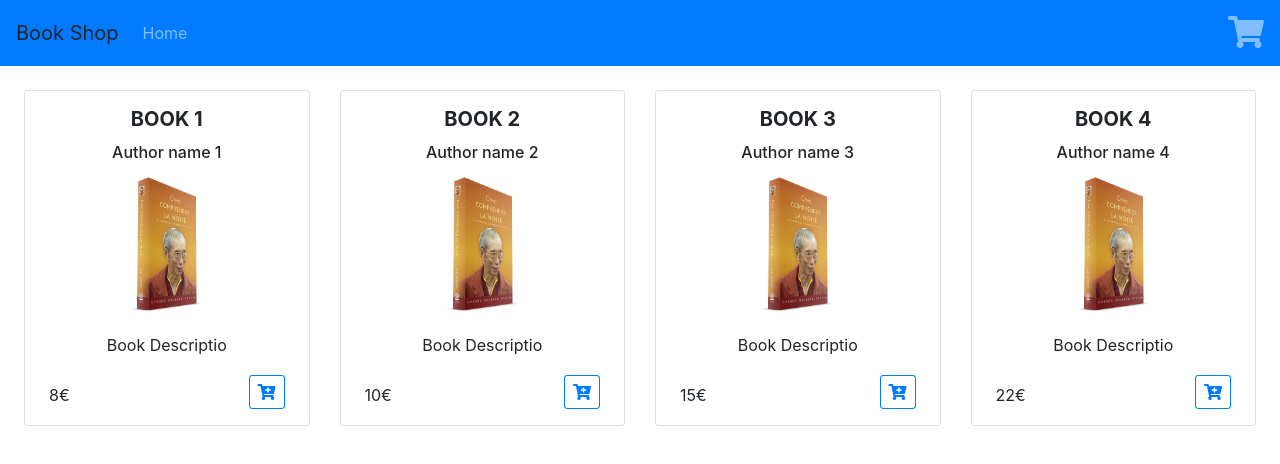
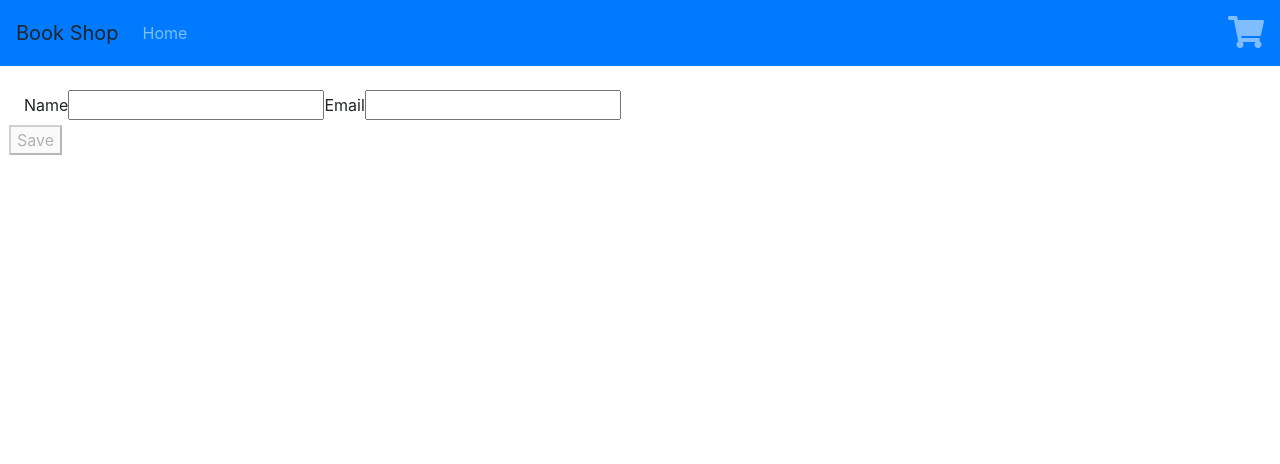
Before and after one commit to salazar-codes/jest-app-for-testing, an Angular app: page /#/form in a window 1280 px wide. Before the commit this address led to /#/home. Shown: the top 464 px of the page. Built offline with nearby package versions, Linux system fonts and the light colour scheme; data requests are answered from the project's data file.

Commit message:
test: add form control tests

```diff
--- /dev/null
+++ b/src/app/pages/form/form.component.html
@@ -0,0 +1,9 @@
+<form [formGroup]="form">
+  <label>Name</label>
+  <input formControlName="name" />
+  <label>Email</label>
+  <input formControlName="email" />
+  <div class="row">
+    <button (click)="onSave()" [disabled]="!form.valid">Save</button>
+  </div>
+</form>
--- /dev/null
+++ b/src/app/pages/form/form.component.ts
@@ -0,0 +1,32 @@
+import { Component, OnInit } from '@angular/core';
+import { FormBuilder, FormGroup, Validators } from '@angular/forms';
+
+@Component({
+  selector: 'app-form',
+  templateUrl: './form.component.html',
+  styleUrls: ['./form.component.scss']
+})
+export class FormComponent implements OnInit {
+
+  public form: FormGroup;
+
+  constructor(
+    private readonly fb: FormBuilder,
+  ) { }
+
+  ngOnInit(): void {
+    this.form = this.instanceForm();
+  }
+
+  public onSave(): void {
+    console.log('Saved')
+  }
+
+  private instanceForm(): FormGroup {
+    return this.fb.group({
+      name: ['', [Validators.required, Validators.maxLength(5)]],
+      email: ['', [Validators.required, Validators.pattern("^[a-z0-9._%+-]+@[a-z0-9.-]+\\.[a-z]{1,4}$")]],
+    });
+  }
+
+}
--- a/src/app/pages/pages-routing.module.ts
+++ b/src/app/pages/pages-routing.module.ts
@@ -2,6 +2,7 @@ import { Routes, RouterModule } from '@angular/router';
 import { NgModule } from '@angular/core';
 import { HomeComponent } from './home/home.component';
 import { CartComponent } from './cart/cart.component';
+import { FormComponent } from './form/form.component';
 
 
 export const routes: Routes = [
@@ -12,6 +13,10 @@ export const routes: Routes = [
   {
     path: 'cart',
     component: CartComponent
+  },
+  {
+    path: 'form',
+    component: FormComponent
   },
   {
     path: '',
--- a/src/app/pages/pages.module.ts
+++ b/src/app/pages/pages.module.ts
@@ -10,7 +10,8 @@ import { HomeComponent } from './home/home.component';
 import { CartComponent } from './cart/cart.component';
 import { NavModule } from '../nav/nav.module';
 import { ReduceTextPipe } from '../pipes/reduce-text/reduce-text.pipe';
-
+import { FormComponent } from './form/form.component';
+import { FormsModule, ReactiveFormsModule } from '@angular/forms';
 
 @NgModule({
   imports: [
@@ -18,11 +19,14 @@ import { ReduceTextPipe } from '../pipes/reduce-text/reduce-text.pipe';
     CommonModule,
     NavModule,
     PagesRoutingModule,
+    FormsModule,
+    ReactiveFormsModule,
   ],
   declarations: [
     PagesComponent,
     HomeComponent,
     CartComponent,
+    FormComponent,
     ReduceTextPipe,
   ],
   exports: [
```
Also changed, not shown: src/app/pages/form/form.component.scss (added), 1 other file (tests, documents, lock files or other folders).
